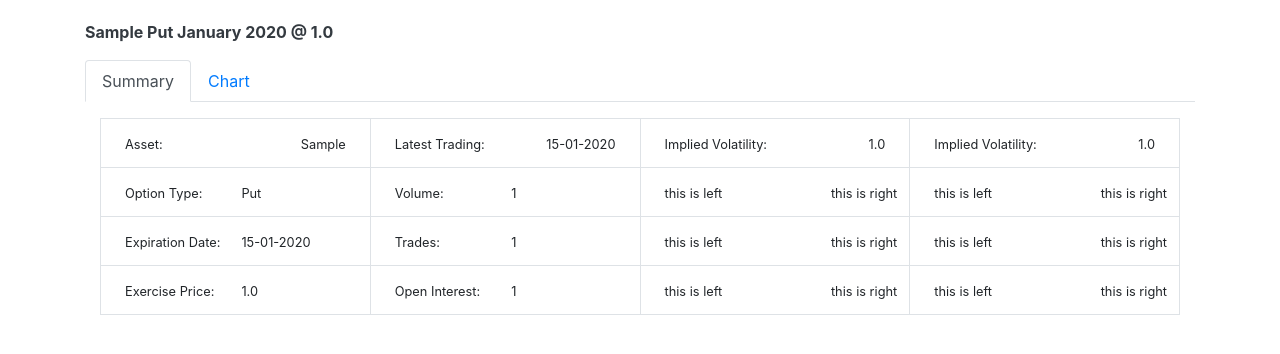
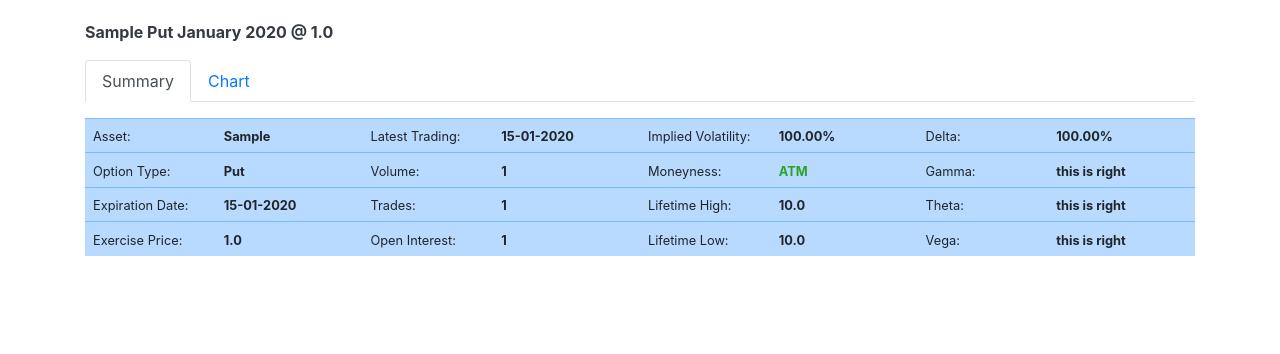
Before and after one commit to bishopston/scalper, a Django app: a page that uses option_pricing/templates/option_pricing/option_screener.html in a window 1280 px wide. Shown: the part 56-410 px from the top of the page. Run offline with Django 3.2, Linux system fonts and the light colour scheme; tables that the repository leaves empty hold one stand-in row (values such as "Sample post"); some libraries are stand-ins or nearby versions.

Commit message:
23112020_c

```diff
--- a/option_pricing/templates/option_pricing/option_screener.html
+++ b/option_pricing/templates/option_pricing/option_screener.html
@@ -31,76 +31,85 @@
             </ul>
 
             <div class="my-3 tab-content">
-                <div class="container bg-white text-dark">
                     <div role="tabpanel" class="tab-pane active" id="summary">
-                        <table class="table table-bordered">
+                        <table class="table table-sm table-primary">
                             <thead>
                                 <tr>
-                                <th class="hidethis w-25" scope="col">#</th>
-                                <th class="hidethis w-25" scope="col">#</th>
-                                <th class="hidethis w-25" scope="col">#</th>
-                                <th class="hidethis w-25" scope="col">#</th>
+                                    <th class="hidethis w-25" scope="col">#</th>
+                                    <th class="hidethis w-25" scope="col">#</th>
+                                    <th class="hidethis w-25" scope="col">#</th>
+                                    <th class="hidethis w-25" scope="col">#</th>
                                 </tr>
                             </thead>
                             <tbody>
                                 <tr>
-                                    <td class="px-4 w-25">
-                                        <div style="float:left;text-align: left;"><small>Asset:</small></div>
-                                        <div style="float:right;text-align: left;"><small>{{asset}}</small></div>
+                                    <td class="px-2 w-25">
+                                        <div style="float:left;width:50%;text-align: left;"><small>Asset:</small></div>
+                                        <div style="float:right;width:50%;text-align: left;"><small class="font-weight-bold">{{asset}}</small></div>
                                     </td>
-                                    <td class="px-4 w-25">
-                                        <div style="float:left;text-align: left;"><small>Latest Trading:</small></div>
-                                        <div style="float:right;text-align: left;"><small>{{latest_trad_date}}</small></div>
+                                    <td class="px-2 w-25">
+                                        <div style="float:left;width:50%;text-align: left;"><small>Latest Trading:</small></div>
+                                        <div style="float:right;width:50%;text-align: left;"><small class="font-weight-bold">{{latest_trad_date}}</small></div>
                                     </td>
-                                    <td class="px-4 w-25">
-                                        <div style="float:left;text-align: left;"><small>Implied Volatility:</small></div>
-                                        <div style="float:right;text-align: left;"><small>{{imp_vol}}</small></div>
+                                    <td class="px-2 w-25">
+                                        <div style="float:left;width:50%;text-align: left;"><small>Implied Volatility:</small></div>
+                                        <div style="float:right;width:50%;text-align: left;"><small class="font-weight-bold">{{imp_vol}}</small></div>
                                     </td>
-                                    <td class="px-4 w-25">
-                                        <div style="float:left;text-align: left;"><small>Implied Volatility:</small></div>
-                                        <div style="float:right;text-align: left;"><small>{{imp_vol}}</small></div>
+                                    <td class="px-2 w-25">
+                                        <div style="float:left;width:50%;text-align: left;"><small>Delta:</small></div>
+                                        <div style="float:right;width:50%;text-align: left;"><small class="font-weight-bold">{{imp_vol}}</small></div>
+                                    </td>
                                     </td>
                                 </tr>
                                 <tr>
-                                    <td class="pl-4">
+                                    <td class="px-2 w-25">
                                         <div style="float:left;width:50%;text-align: left;"><small>Option Type:</small></div>
-                                        <div style="float:right;width:50%;text-align: left;"><small>{{optiontype}}</small></div>
+                                        <div style="float:right;width:50%;text-align: left;"><small class="font-weight-bold">{{optiontype}}</small></div>
                                     </td>
-                                    <td class="pl-4">
+                                    <td class="px-2 w-25">
                                         <div style="float:left;width:50%;"><small>Volume:</small></div>
-                                        <div style="float:right;width:50%;text-align: left;"><small>{{volume}}</small></div>
+                                        <div style="float:right;width:50%;text-align: left;"><small class="font-weight-bold">{{volume}}</small></div>
                                     </td>
-                                    <td class="pl-4">
-                                        <div style="float:left;width:50%;"><small>this is left</small></div>
-                                        <div style="float:right;width:50%;text-align: right;"><small>this is right</small></div>
+                                    <td class="px-2 w-25">
+                                        <div style="float:left;width:50%;"><small>Moneyness:</small></div>
+                                        <div style="float:right;width:50%;text-align: left;">
+                                            <small class="font-weight-bold">
+                                                {% if moneyness == 'OTM' %}
+                                                <div class="OTM-negative">
+                                                {% else %}
+                                                <div class="ITM-positive">
+                                                {% endif %}
+                                                {{moneyness}}
+                                            </small>
+                                        </div>
                                     </td>
-                                    <td class="pl-4">
-                                        <div style="float:left;width:50%;"><small>this is left</small></div>
-                                        <div style="float:right;width:50%;text-align: right;"><small>this is right</small></div>
+                                    <td class="px-2 w-25">
+                                        <div style="float:left;width:50%;"><small>Gamma:</small></div>
+                                        <div style="float:right;width:50%;text-align: left;"><small class="font-weight-bold">this is right</small></div>
                                     </td>
                                 </tr>
                                 <tr>
-                                    <td class="pl-4">
+                                    <td class="px-2 w-25">
                                         <div style="float:left;width:50%;text-align: left;"><small>Expiration Date:</small></div>
-                                        <div style="float:right;width:50%;text-align: left;"><small>{{expdate}}</small></div>
+                                        <div style="float:right;width:50%;text-align: left;"><small class="font-weight-bold">{{expdate}}</small></div>
                                     </td>
-                                    <td class="pl-4">
+                                    <td class="px-2 w-25">
                                         <div style="float:left;width:50%;"><small>Trades:</small></div>
-                                        <div style="float:right;width:50%;text-align: left;"><small>{{trades}}</small></div>
+                                        <div style="float:right;width:50%;text-align: left;"><small class="font-weight-bold">{{trades}}</small></div>
                                     </td>
-                                    <td class="pl-4">
-                                        <div style="float:left;width:50%;"><small>this is left</small></div>
-                                        <div style="float:right;width:50%;text-align: right;"><small>this is right</small></div>
+                                    <td class="px-2 w-25">
+                                        <div style="float:left;width:50%;"><small>Lifetime High:</small></div>
+                                        <div style="float:right;width:50%;text-align: left;"><small class="font-weight-bold">{{lifetime_high}}</small></div>
                                     </td>
-                                    <td class="pl-4">
-                                        <div style="float:left;width:50%;"><small>this is left</small></div>
-                                        <div style="float:right;width:50%;text-align: right;"><small>this is right</small></div>
+                                    <td class="px-2 w-25">
+                                        <div style="float:left;width:50%;"><small>Theta:</small></div>
+                                        <div style="float:right;width:50%;text-align: left;"><small class="font-weight-bold">this is right</small></div>
                                     </td>
                                 </tr>
                                 <tr>
-                                    <td class="pl-4">
+                                    <td class="px-2 w-25">
                                         <div style="float:left;width:50%;"><small>Exercise Price:</small></div>
-                                        <div style="float:right;width:50%;text-align: left;"><small>
+                                        <div style="float:right;width:50%;text-align: left;"><small class="font-weight-bold">
                                             {% if asset == 'FTSE' %}
                                                 {{ strike|add:"0" }}
                                             {% else %}
@@ -108,23 +117,22 @@
                                             {% endif %}
                                         </small></div>
                                     </td>
-                                    <td class="pl-4">
+                                    <td class="px-2 w-25">
                                         <div style="float:left;width:50%;"><small>Open Interest:</small></div>
-                                        <div style="float:right;width:50%;text-align: left;"><small>{{open_interest}}</small></div>
+                                        <div style="float:right;width:50%;text-align: left;"><small class="font-weight-bold">{{open_interest}}</small></div>
                                     </td>
-                                    <td class="pl-4">
-                                        <div style="float:left;width:50%;"><small>this is left</small></div>
-                                        <div style="float:right;width:50%;text-align: right;"><small>this is right</small></div>
+                                    <td class="px-2 w-25">
+                                        <div style="float:left;width:50%;"><small>Lifetime Low:</small></div>
+                                        <div style="float:right;width:50%;text-align: left;"><small class="font-weight-bold">{{lifetime_low}}</small></div>
                                     </td>
-                                    <td class="pl-4">
-                                        <div style="float:left;width:50%;"><small>this is left</small></div>
-                                        <div style="float:right;width:50%;text-align: right;"><small>this is right</small></div>
+                                    <td class="px-2 w-25">
+                                        <div style="float:left;width:50%;"><small>Vega:</small></div>
+                                        <div style="float:right;width:50%;text-align: left;"><small class="font-weight-bold">this is right</small></div>
                                     </td>
                                 </tr>
                             </tbody>
                         </table>
                     </div>
-                </div>
                 <div role="tabpanel" class="tab-pane" id="chart">
                     <div class="container bg-white text-dark">
                         <div class="row">
--- a/option_pricing/views.py
+++ b/option_pricing/views.py
@@ -1,5 +1,5 @@
 from django.shortcuts import render
-from django.db.models import Max
+from django.db.models import Max, Min
 from django.core.paginator import Paginator
 from django.http import JsonResponse
 
@@ -76,7 +76,23 @@ def OptionScreenerDetail(request, optionsymbol):
     volume = option_strikespan[0].volume
     trades = option_strikespan[0].trades
     open_interest = option_strikespan[0].open_interest
-    imp_vol = option_strikespan[0].imp_vol
+    imp_vol = "{:.2%}".format(option_strikespan[0].imp_vol)
+    stock = option_strikespan[0].stock
+    moneyness = 'moneyness'
+
+    if optiontype == 'c' and stock > strike:
+        moneyness = 'ITM'
+    elif optiontype == 'c' and stock < strike:
+        moneyness = 'OTM'
+    elif optiontype == 'p' and stock > strike:
+        moneyness = 'OTM'
+    elif optiontype == 'c' and stock < strike:
+        moneyness = 'ITM'
+    else:
+        moneyness = 'ATM'
+
+    lifetime_high = option_strikespan.aggregate(Max('closing_price'))
+    lifetime_low = option_strikespan.aggregate(Min('closing_price'))
 
     context = {
         'option_strikespan' : option_strikespan,
@@ -92,6 +108,9 @@ def OptionScreenerDetail(request, optionsymbol):
         'trades' : trades,
         'open_interest' : open_interest,
         'imp_vol' : imp_vol,
+        'moneyness' : moneyness,
+        'lifetime_high' : lifetime_high['closing_price__max'],
+        'lifetime_low' : lifetime_low['closing_price__min'],
     }
 
     return render(request, 'option_pricing/option_screener.html', context)
@@ -142,5 +161,5 @@ def OptionJSChartVolView(request, tradesymbol):
     for i in vol:
         voldata.append({json.dumps(i.date.strftime("%#d-%#m-%Y")):i.volume})
 
-    print(voldata)
+    #print(voldata)
     return JsonResponse(voldata, safe=False)
--- a/static/css/style.css
+++ b/static/css/style.css
@@ -214,8 +214,20 @@ ul{
 
 .change-negative {
 	color: #FF0000;
+	font-weight: bold;
   }
 
 .change-positive {
 	color: #33FF3C;
+	font-weight: bold;
   }
+
+.OTM-negative {
+	color: #FF0000;
+	font-weight: bold;
+  }
+
+.ITM-positive {
+	color: #2aa22a;
+	font-weight: bold;
+  }
```
